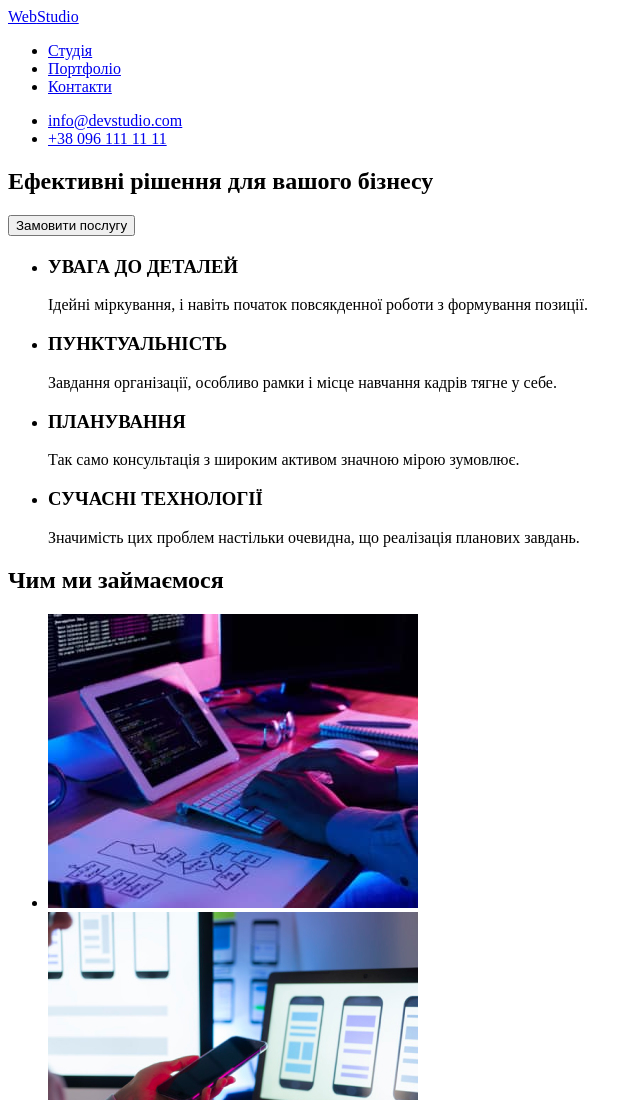
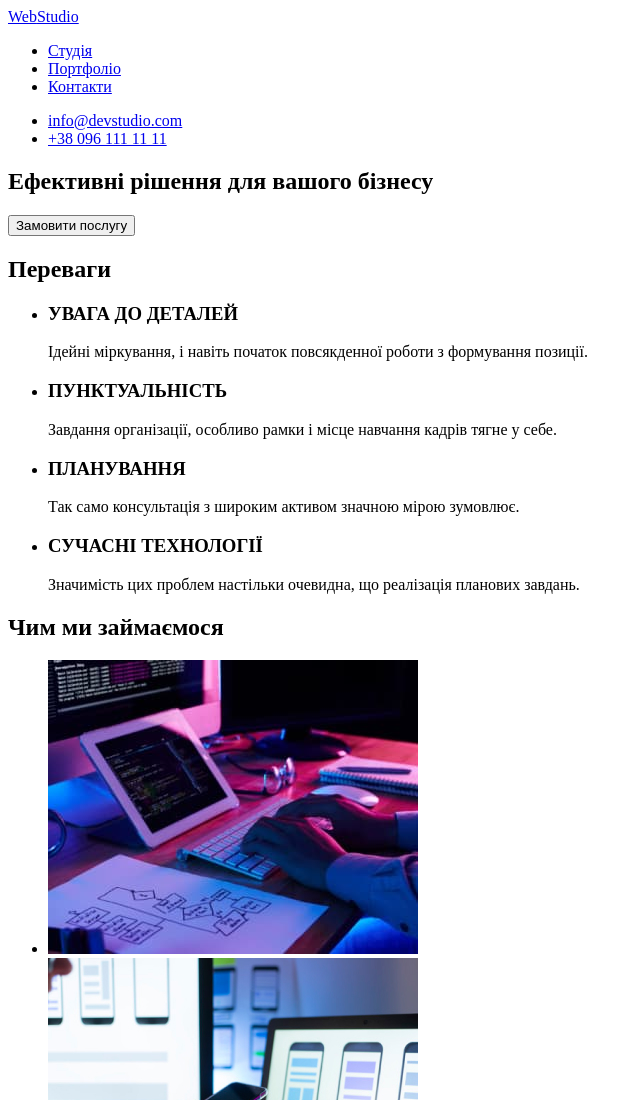
Before and after one commit to Furcreator/goit-markup-hw-01, a plain HTML site: page index.html in a window 1280 px wide. Shown: the top 1100 px of the page, without its empty margins (0-642 px from the left). Drawn offline with Linux system fonts and the light colour scheme.

Commit message:
Update index.html

```diff
--- a/index.html
+++ b/index.html
@@ -27,7 +27,7 @@
         <button type="button">Замовити послугу</button>
       </section>
       <section>
-        <h2></h2>
+        <h2>Переваги</h2>
         <ul>
           <li>
             <h3>УВАГА ДО ДЕТАЛЕЙ</h3>
```
